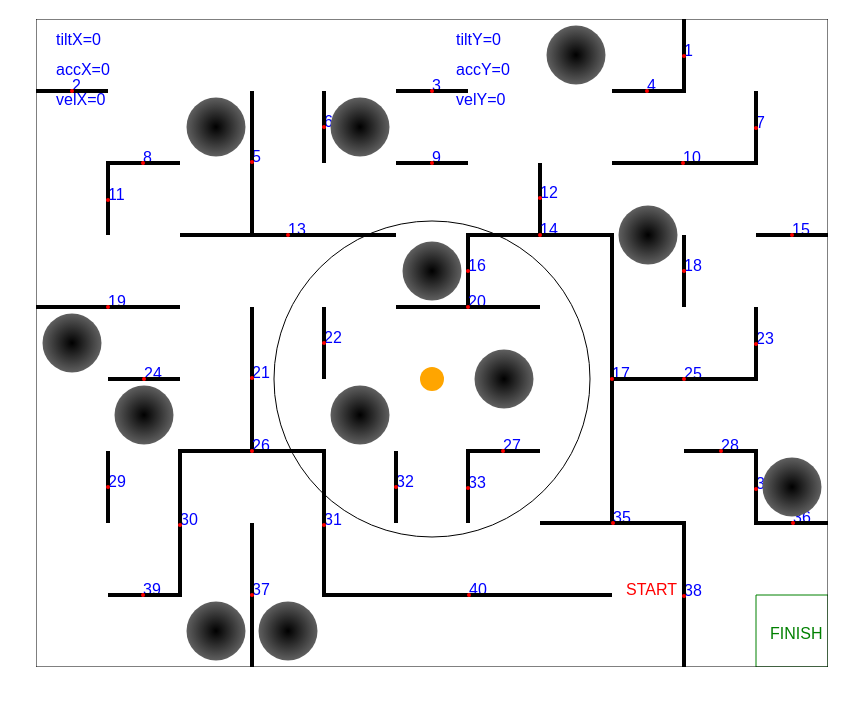
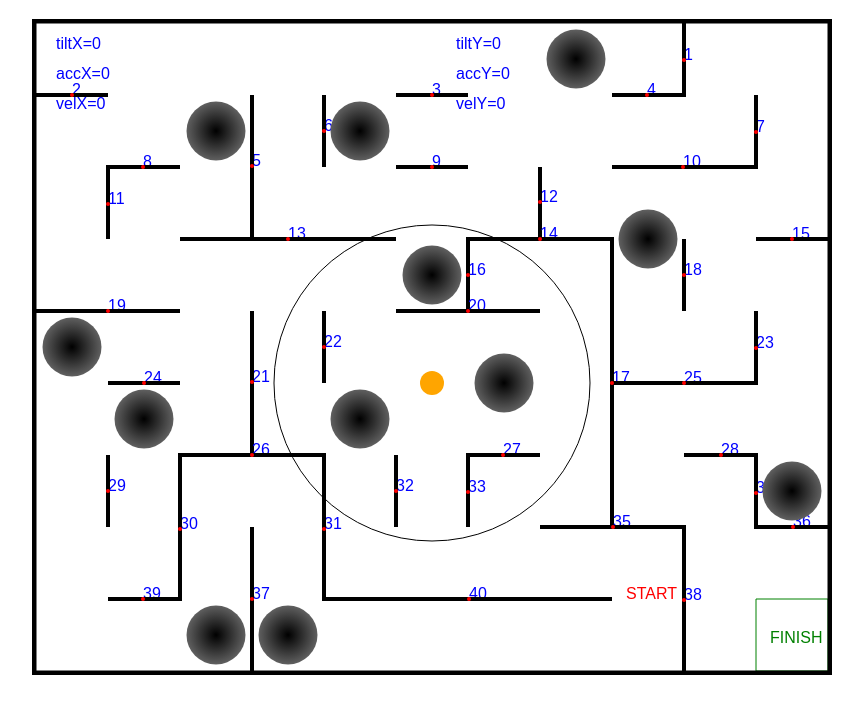
Before and after one commit to jaedashson/marble_maze, a website built with webpack: page index.html in a window 1280 px wide. Shown: the part 69-782 px from the top of the page, without its empty margins (208-1071 px from the left). Built offline with nearby package versions, Linux system fonts and the light colour scheme.

Commit message:
add border to maze

```diff
--- a/src/styles/index.scss
+++ b/src/styles/index.scss
@@ -5,5 +5,6 @@ body {
 }
 
 #game-screen {
-  transform: rotateX(0deg);
+  box-sizing: content-box;
+  border: 4px solid black;
 }
```
